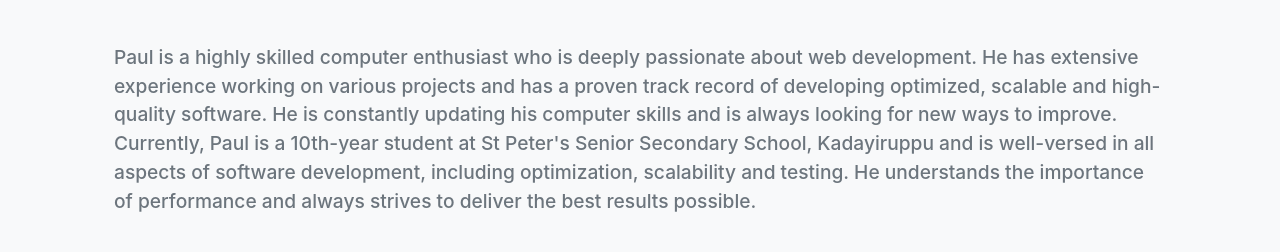
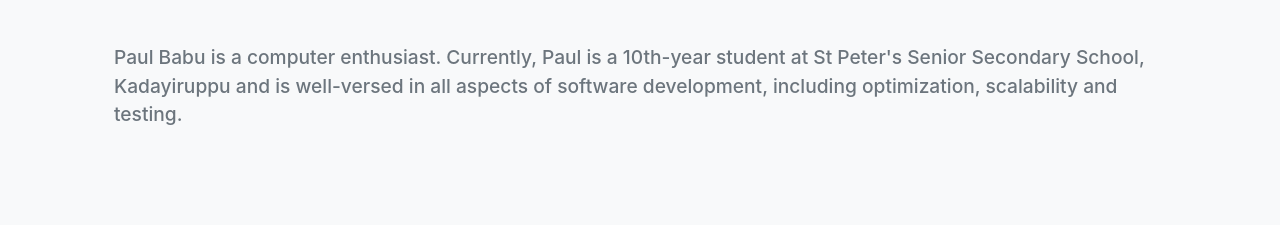
Before and after one commit to Paul-005/Paul-Personal_website, a plain HTML site: page index.html in a window 1280 px wide. Shown: the part 700-952 px from the top of the page. Drawn offline with nearby package versions, Linux system fonts and the light colour scheme.

Commit message:
Update index.html

```diff
--- a/index.html
+++ b/index.html
@@ -89,7 +89,7 @@
         <div class="row justify-content-center">
           <p class="lead text-muted fw-normal" style="font-size: 1.2rem">
 
-           Paul is a highly skilled computer enthusiast who is deeply passionate about web development. He has extensive experience working on various projects and has a proven track record of developing optimized, scalable and high-quality software. He is constantly updating his computer skills and is always looking for new ways to improve. Currently, Paul is a 10th-year student at St Peter's Senior Secondary School, Kadayiruppu and is well-versed in all aspects of software development, including optimization, scalability and testing. He understands the importance of performance and always strives to deliver the best results possible.
+Paul Babu is a computer enthusiast. Currently, Paul is a 10th-year student at St Peter's Senior Secondary School, Kadayiruppu and is well-versed in all aspects of software development, including optimization, scalability and testing.
 
           </p>
         </div>
```
